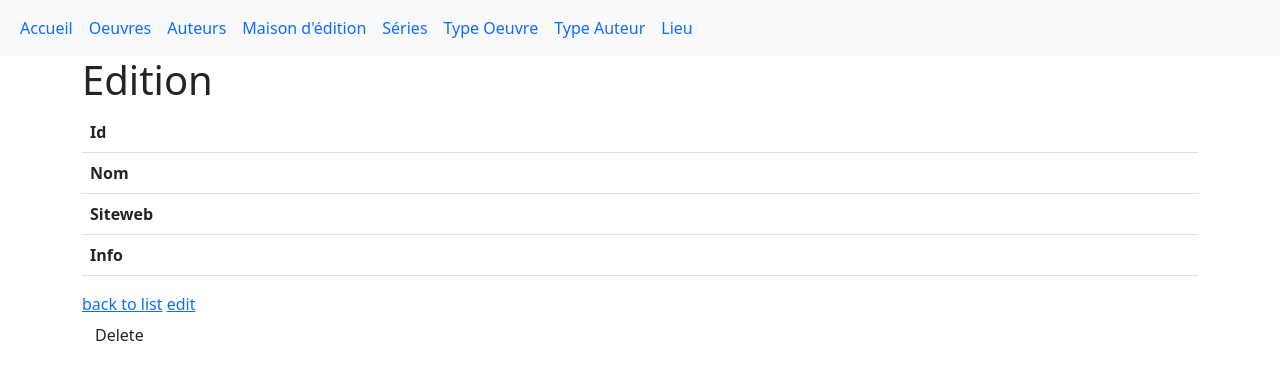
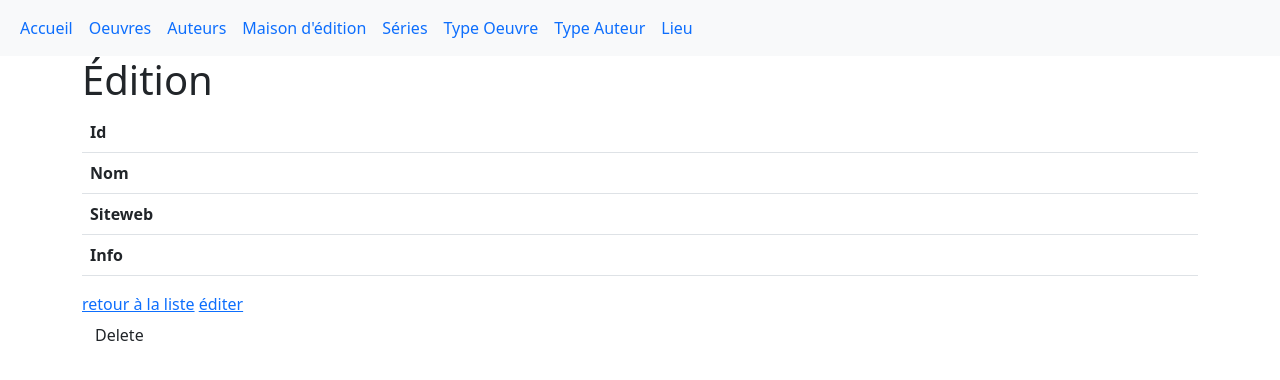
Before and after one commit to yaelchampclaux/ProjetMediatheque, a Symfony app: template site/templates/edition/show.html.twig in a window 1280 px wide. Shown: the top 380 px of the page. Run offline with Twig, Linux system fonts and the light colour scheme; the template is opened without the code that fills it, so the values that code supplies are empty; some libraries are stand-ins or nearby versions.

Commit message:
changement de l'anglais en francais

```diff
--- a/site/templates/edition/show.html.twig
+++ b/site/templates/edition/show.html.twig
@@ -1,9 +1,9 @@
 {% extends 'base.html.twig' %}
 
-{% block title %}Edition{% endblock %}
+{% block title %}Édition{% endblock %}
 
 {% block body %}
-    <h1>Edition</h1>
+    <h1>Édition</h1>
 
     <table class="table">
         <tbody>
@@ -26,9 +26,9 @@
         </tbody>
     </table>
 
-    <a href="{{ path('edition_index') }}">back to list</a>
+    <a href="{{ path('edition_index') }}">retour à la liste</a>
 
-    <a href="{{ path('edition_edit', {'id': edition.id}) }}">edit</a>
+    <a href="{{ path('edition_edit', {'id': edition.id}) }}">éditer</a>
 
     {{ include('edition/_delete_form.html.twig') }}
 {% endblock %}
```
Also changed, not shown: site/templates/edition/edit.html.twig (+4 -4 lines).
